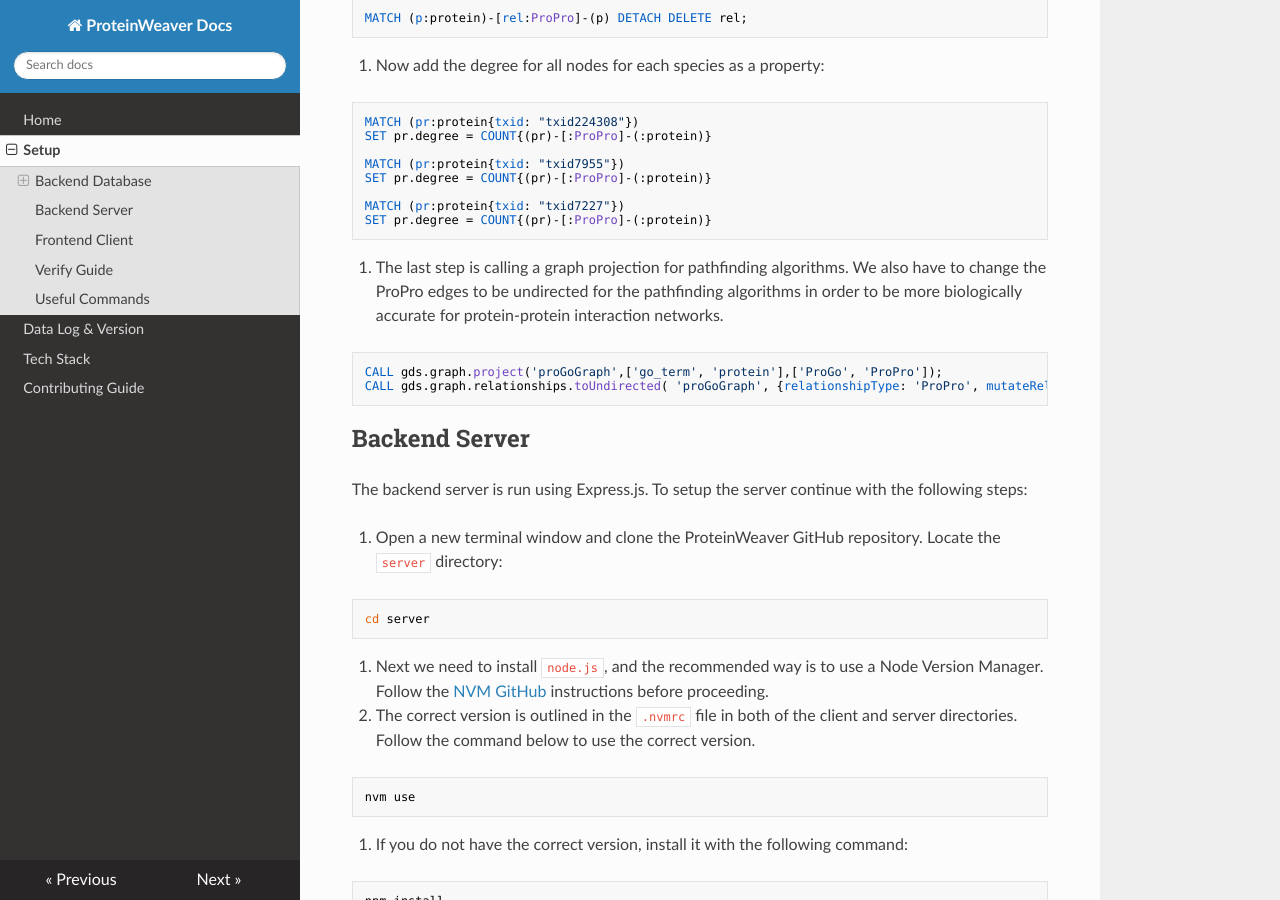
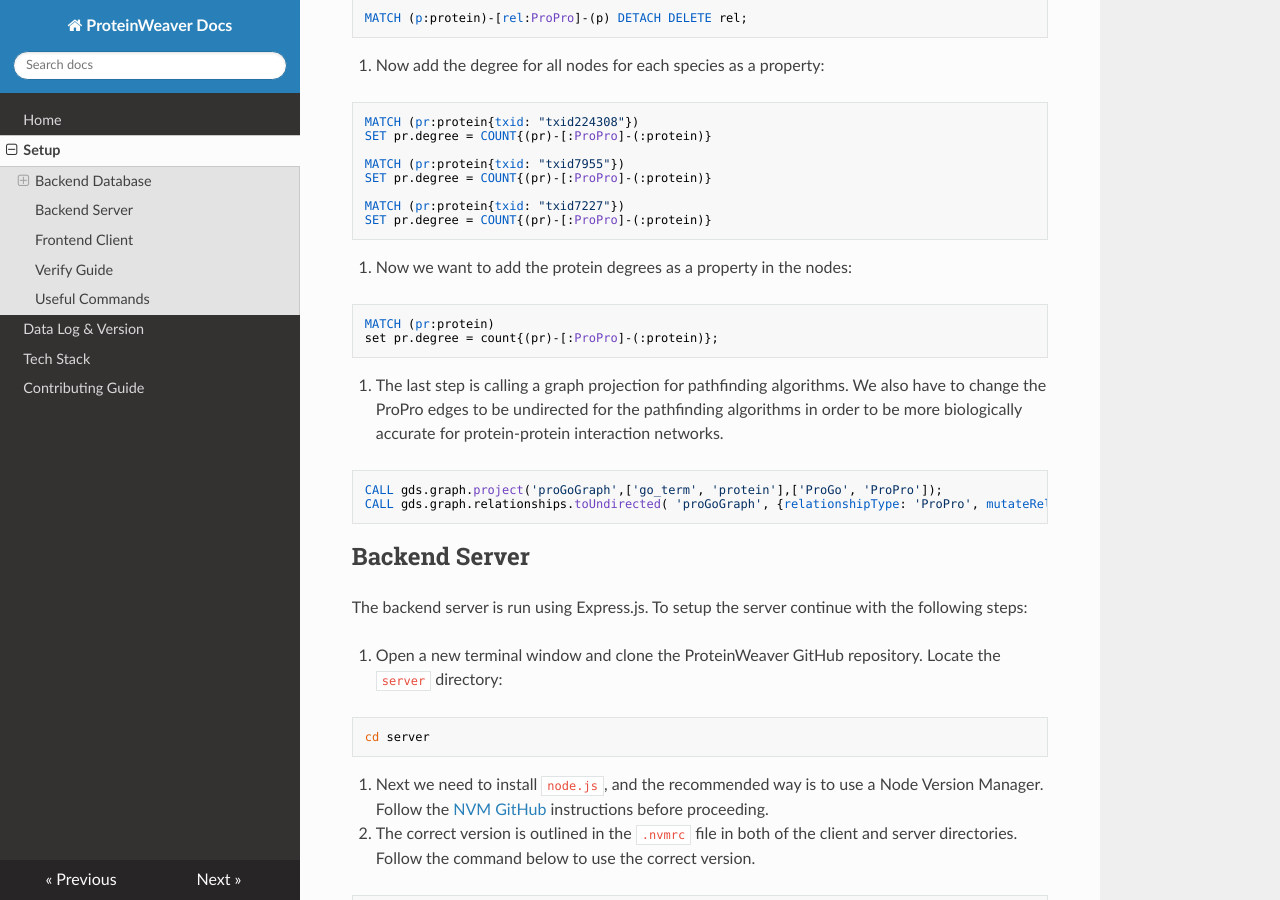
Before and after one commit to Reed-CompBio/protein-weaver, an MkDocs documentation site: the page built from docs/docs/setup.md, in a window 1280 px wide and 900 px high, scrolled down 5771 px. Built offline with MkDocs 1.6.1, drawn with Linux system fonts in a browser that asks for light colours; nearby versions of some CDN libraries.

Commit message:
Added docs for new setup step

````diff
--- a/docs/docs/setup.md
+++ b/docs/docs/setup.md
@@ -317,6 +317,12 @@
 SET pr.degree = COUNT{(pr)-[:ProPro]-(:protein)}
 ```
 
+29. Now we want to add the protein degrees as a property in the nodes:
+```js
+MATCH (pr:protein)
+set pr.degree = count{(pr)-[:ProPro]-(:protein)};
+```
+
 29. The last step is calling a graph projection for pathfinding algorithms. We also have to change the ProPro edges to be undirected for the pathfinding algorithms in order to be more biologically accurate for protein-protein interaction networks.
 ```js
 CALL gds.graph.project('proGoGraph',['go_term', 'protein'],['ProGo', 'ProPro']);
````
